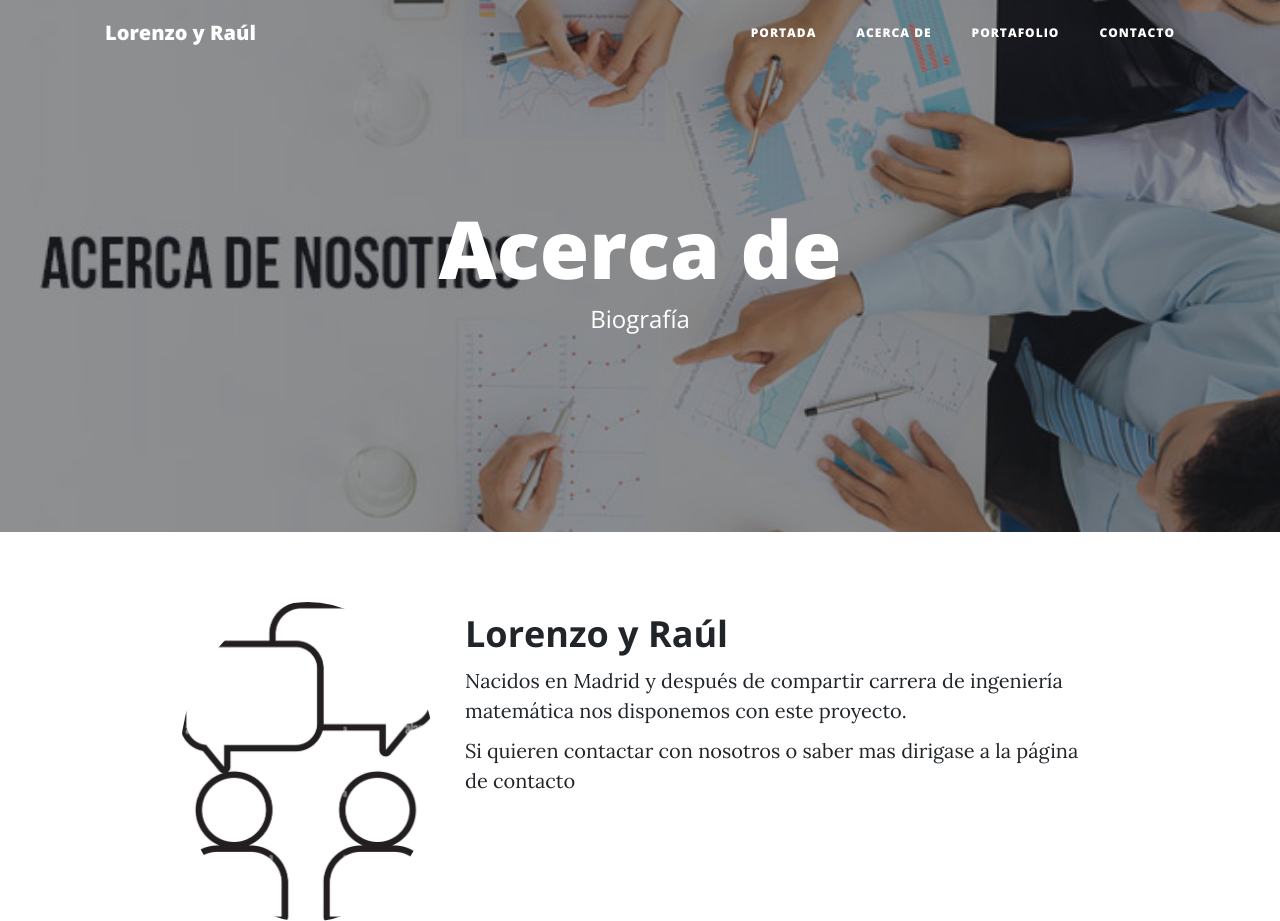
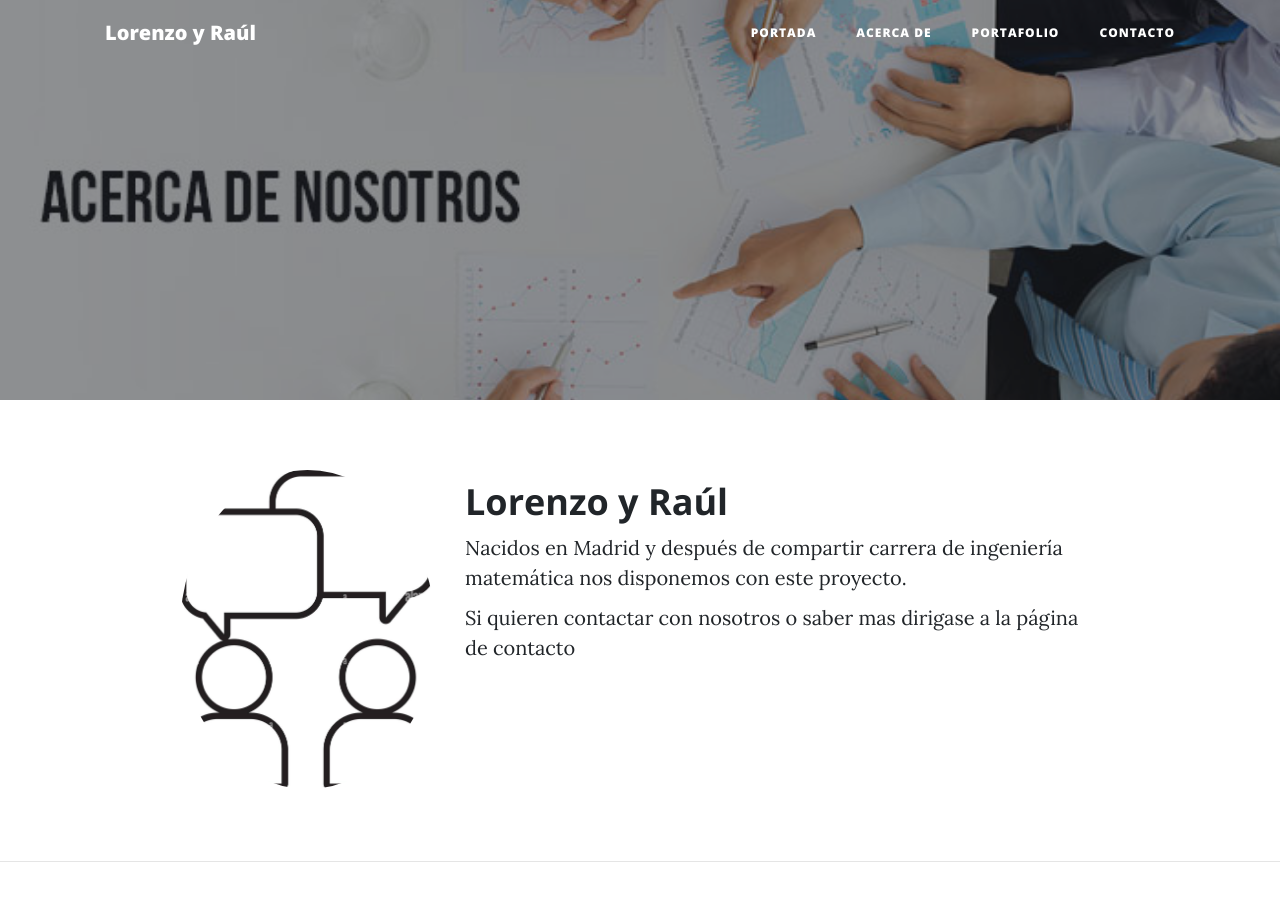
Before and after one commit to lorenzoo014/Web_Personal_, a Django app: page /about-me/ in a window 1280 px wide. Shown: the top 921 px of the page. Run offline with Django 3.2, Linux system fonts and the light colour scheme; some libraries are stand-ins or nearby versions.

Commit message:
encabezado about quitado

```diff
--- a/Web_personal/webpersonal/core/templates/core/about.html
+++ b/Web_personal/webpersonal/core/templates/core/about.html
@@ -5,8 +5,7 @@
 {% block background %}{% load static %}{% static 'core/img/about-bg.jpg' %}{% endblock %}
 
 {% block headers %}
-<h1>Acerca de</h1>
-<span class="subheading">Biografía</span>
+
 {% endblock %}
 
 {% block content %}
```
